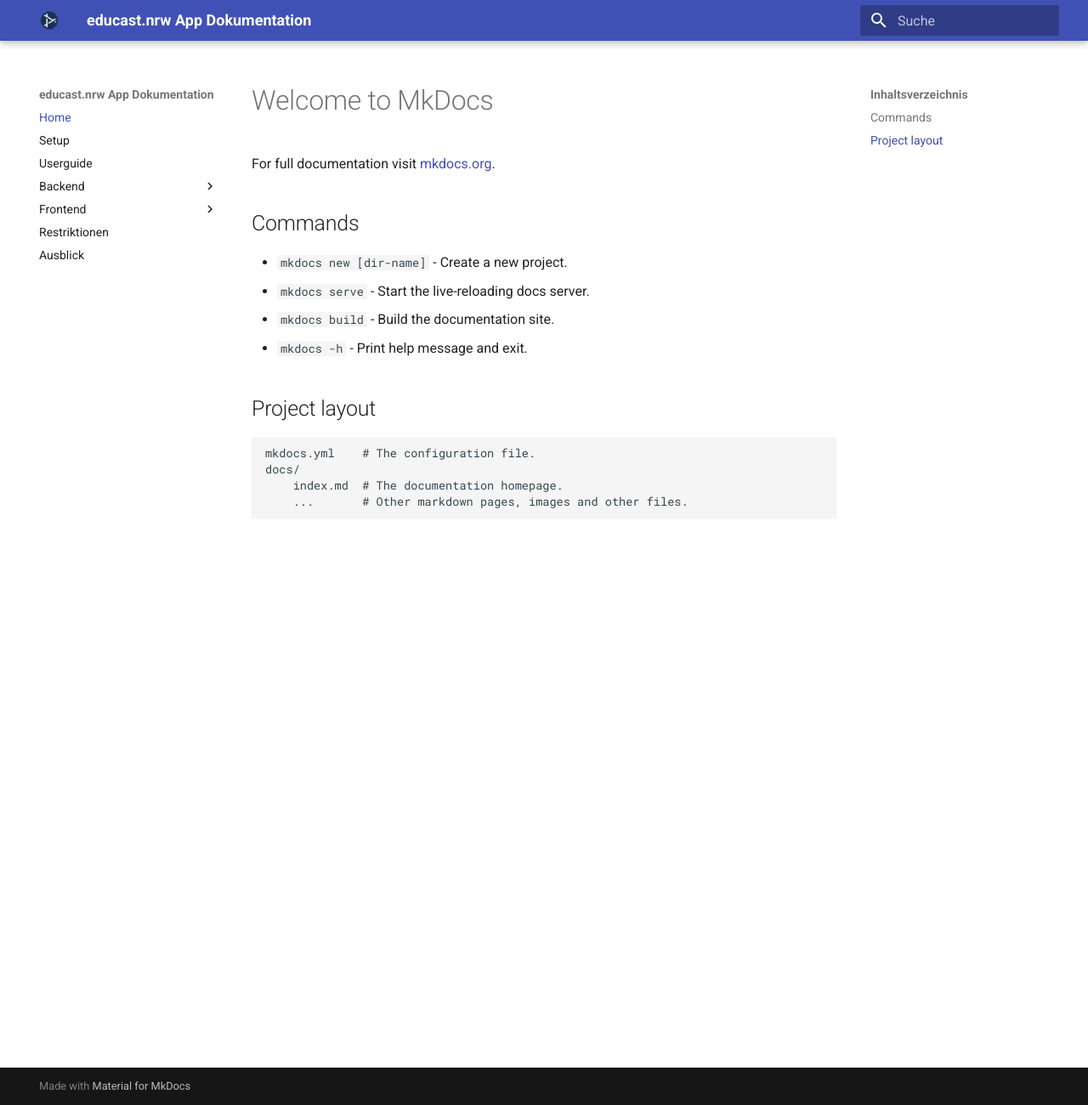
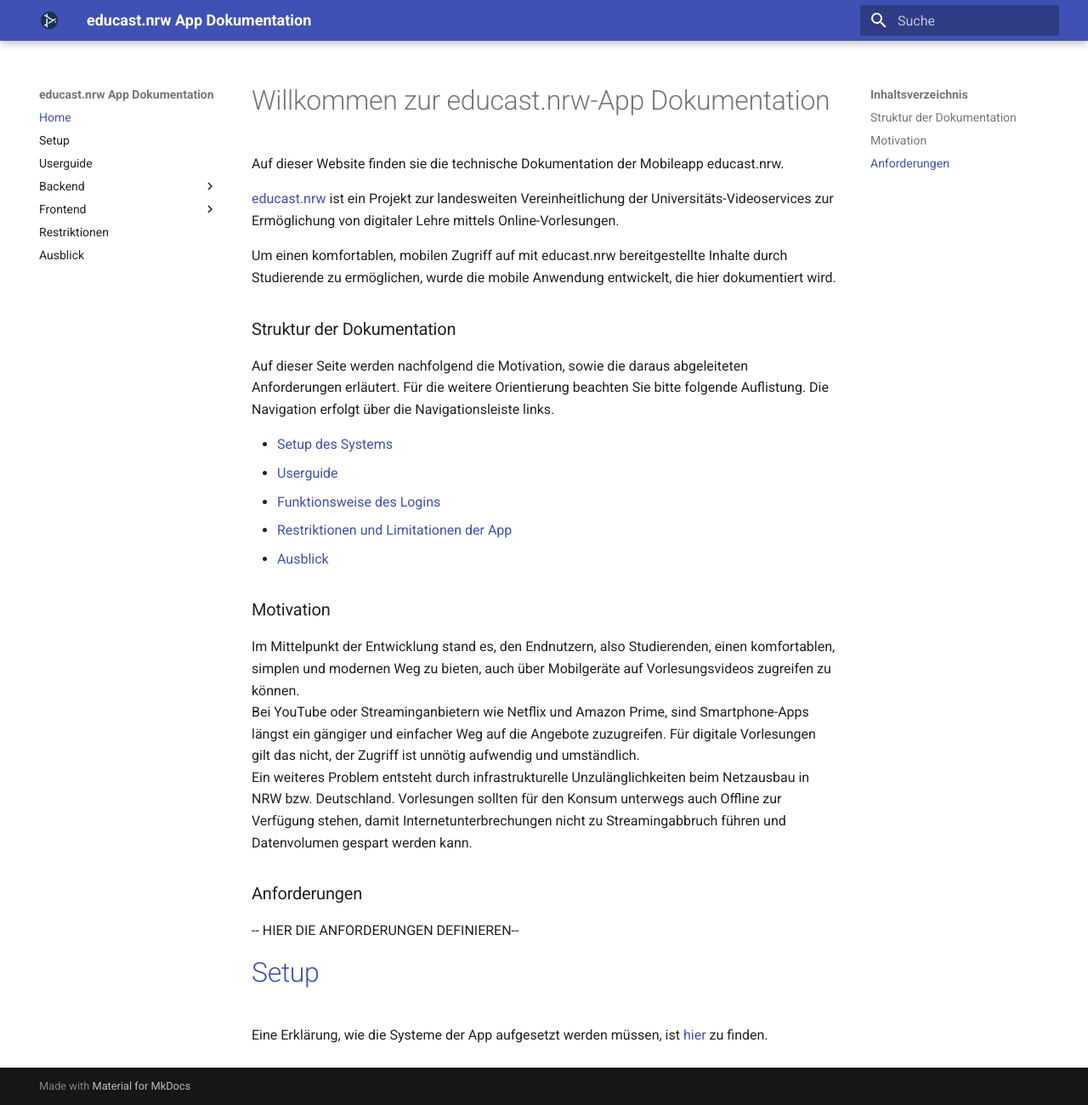
Before and after one commit to educastmobileapp/docs, an MkDocs documentation site: the page built from docs/index.md, in a window 1280 px wide and 1300 px high. Shown: the whole window at 85% size. Built offline with MkDocs 1.6.1 and Material for MkDocs 9.7.7, drawn with Linux system fonts in a browser that asks for light colours.

Commit message:
Set landing page

```diff
--- a/docs/index.md
+++ b/docs/index.md
@@ -1,17 +1,30 @@
-# Welcome to MkDocs
+# Willkommen zur educast.nrw-App Dokumentation
 
-For full documentation visit [mkdocs.org](https://www.mkdocs.org).
+Auf dieser Website finden sie die technische Dokumentation der Mobileapp educast.nrw.
 
-## Commands
+[educast.nrw](educast.nrw) ist ein Projekt zur landesweiten Vereinheitlichung der Universitäts-Videoservices zur Ermöglichung von digitaler Lehre mittels Online-Vorlesungen.
 
-* `mkdocs new [dir-name]` - Create a new project.
-* `mkdocs serve` - Start the live-reloading docs server.
-* `mkdocs build` - Build the documentation site.
-* `mkdocs -h` - Print help message and exit.
+Um einen komfortablen, mobilen Zugriff auf mit educast.nrw bereitgestellte Inhalte durch Studierende zu ermöglichen, wurde die mobile Anwendung entwickelt, die hier dokumentiert wird.
 
-## Project layout
+### Struktur der Dokumentation
+Auf dieser Seite werden nachfolgend die Motivation, sowie die daraus abgeleiteten Anforderungen erläutert. Für die weitere Orientierung beachten Sie bitte folgende Auflistung. Die Navigation erfolgt über die Navigationsleiste links.
 
-    mkdocs.yml    # The configuration file.
-    docs/
-        index.md  # The documentation homepage.
-        ...       # Other markdown pages, images and other files.
+* [Setup des Systems](setup.md)
+* [Userguide](userguide.md)
+* [Funktionsweise des Logins](login.md)
+* [Restriktionen und Limitationen der App](restriktionen.md)
+* [Ausblick](future_work.md)
+
+
+### Motivation
+Im Mittelpunkt der Entwicklung stand es, den Endnutzern, also Studierenden, einen komfortablen, simplen und modernen Weg zu bieten, auch über Mobilgeräte auf Vorlesungsvideos zugreifen zu können.
+Bei YouTube oder Streaminganbietern wie Netflix und Amazon Prime, sind Smartphone-Apps längst ein gängiger und einfacher Weg auf die Angebote zuzugreifen. Für digitale Vorlesungen gilt das nicht, der Zugriff ist unnötig aufwendig und umständlich.
+Ein weiteres Problem entsteht durch infrastrukturelle Unzulänglichkeiten beim Netzausbau in NRW bzw. Deutschland. Vorlesungen sollten für den Konsum unterwegs auch Offline zur Verfügung stehen, damit Internetunterbrechungen nicht zu Streamingabbruch führen und Datenvolumen gespart werden kann.
+
+### Anforderungen
+-- HIER DIE ANFORDERUNGEN DEFINIEREN--
+
+
+# [Setup](setup.md)
+
+Eine Erklärung, wie die Systeme der App aufgesetzt werden müssen, ist [hier](setup.md) zu finden.
```
